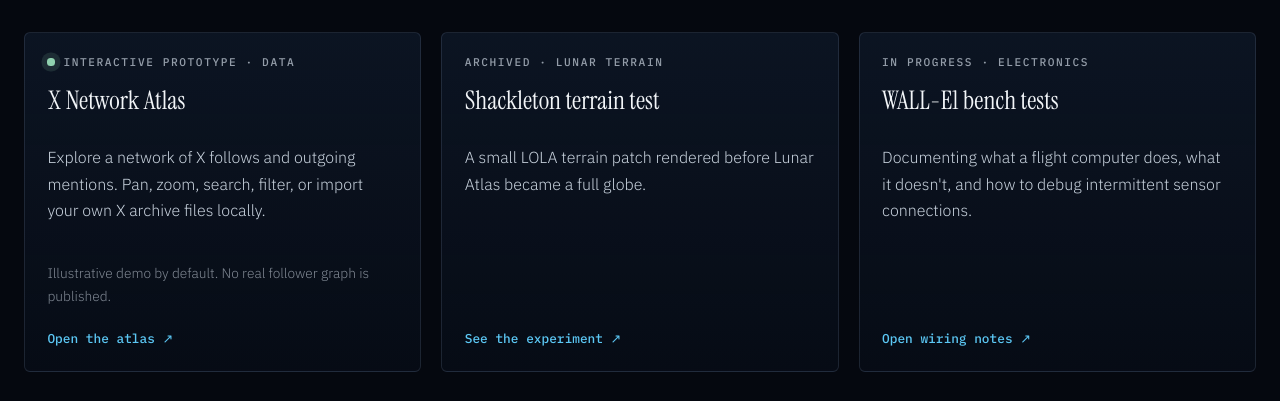
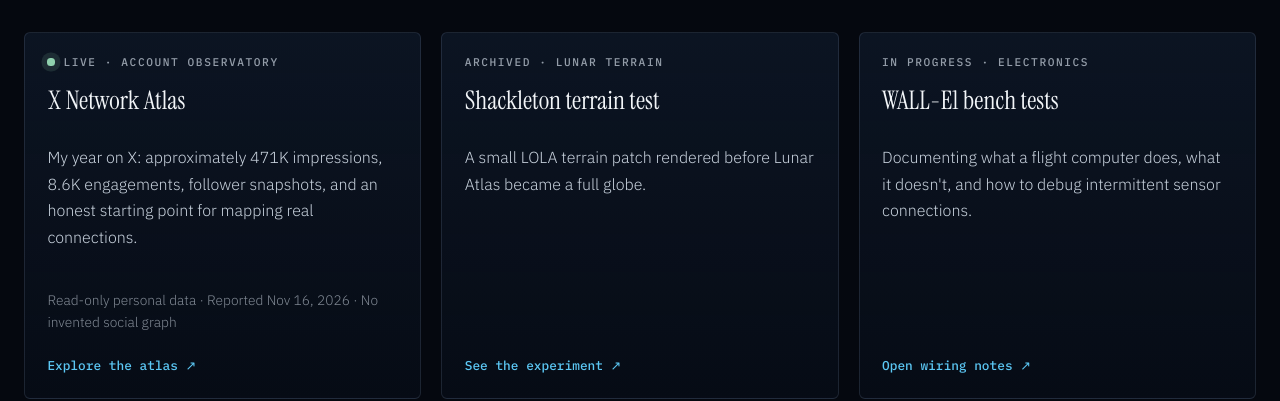
Before and after one commit to InterstellarNerd8760/personal-site, a plain HTML site: page experiments/index.html in a window 1280 px wide. Shown: the part 432-833 px from the top of the page. Drawn offline with Linux system fonts and the light colour scheme.

Commit message:
Scope X Network Atlas to @rosch_weston and document source limits

```diff
--- a/experiments/index.html
+++ b/experiments/index.html
@@ -59,9 +59,9 @@
 <p class="kicker">Experiments</p><h1>Small tests. <em>Big questions.</em></h1>
 <p class="lede">Not every experiment becomes a product. These are models and visualizations made to learn something.</p>
 <div class="feature-row experiments-grid">
-<a class="feature-card" href="/experiments/x-network-atlas/"><p class="project-meta"><span class="dot dot-live"></span> Interactive prototype · Data</p><h3>X Network Atlas</h3>
-<p>Explore a network of X follows and outgoing mentions. Pan, zoom, search, filter, or import your own X archive files locally.</p>
-<p class="quiet-note">Illustrative demo by default. No real follower graph is published.</p><span class="arrow">Open the atlas ↗</span></a>
+<a class="feature-card" href="/experiments/x-network-atlas/"><p class="project-meta"><span class="dot dot-live"></span> Live · Account observatory</p><h3>X Network Atlas</h3>
+<p>My year on X: approximately 471K impressions, 8.6K engagements, follower snapshots, and an honest starting point for mapping real connections.</p>
+<p class="quiet-note">Read-only personal data · Reported Nov 16, 2026 · No invented social graph</p><span class="arrow">Explore the atlas ↗</span></a>
 <a class="feature-card" href="/projects/lunar-atlas/#practice"><p class="project-meta">Archived · Lunar terrain</p><h3>Shackleton terrain test</h3><p>A small LOLA terrain patch rendered before Lunar Atlas became a full globe.</p><span class="arrow">See the experiment ↗</span></a>
 <a class="feature-card" href="/projects/wall-e/wiring/"><p class="project-meta">In progress · Electronics</p><h3>WALL-E1 bench tests</h3><p>Documenting what a flight computer does, what it doesn't, and how to debug intermittent sensor connections.</p><span class="arrow">Open wiring notes ↗</span></a>
 </div></div></main>
```
